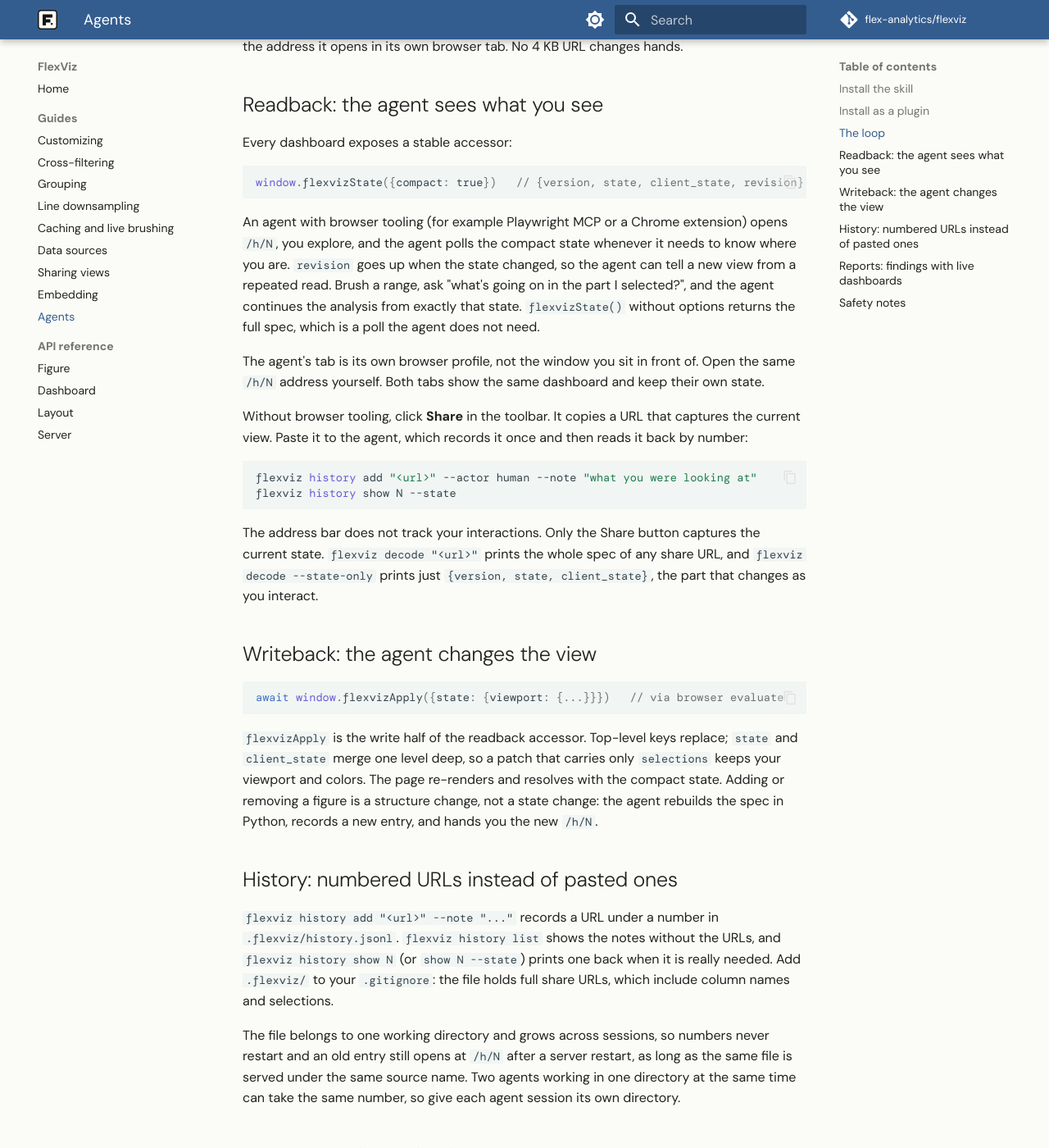
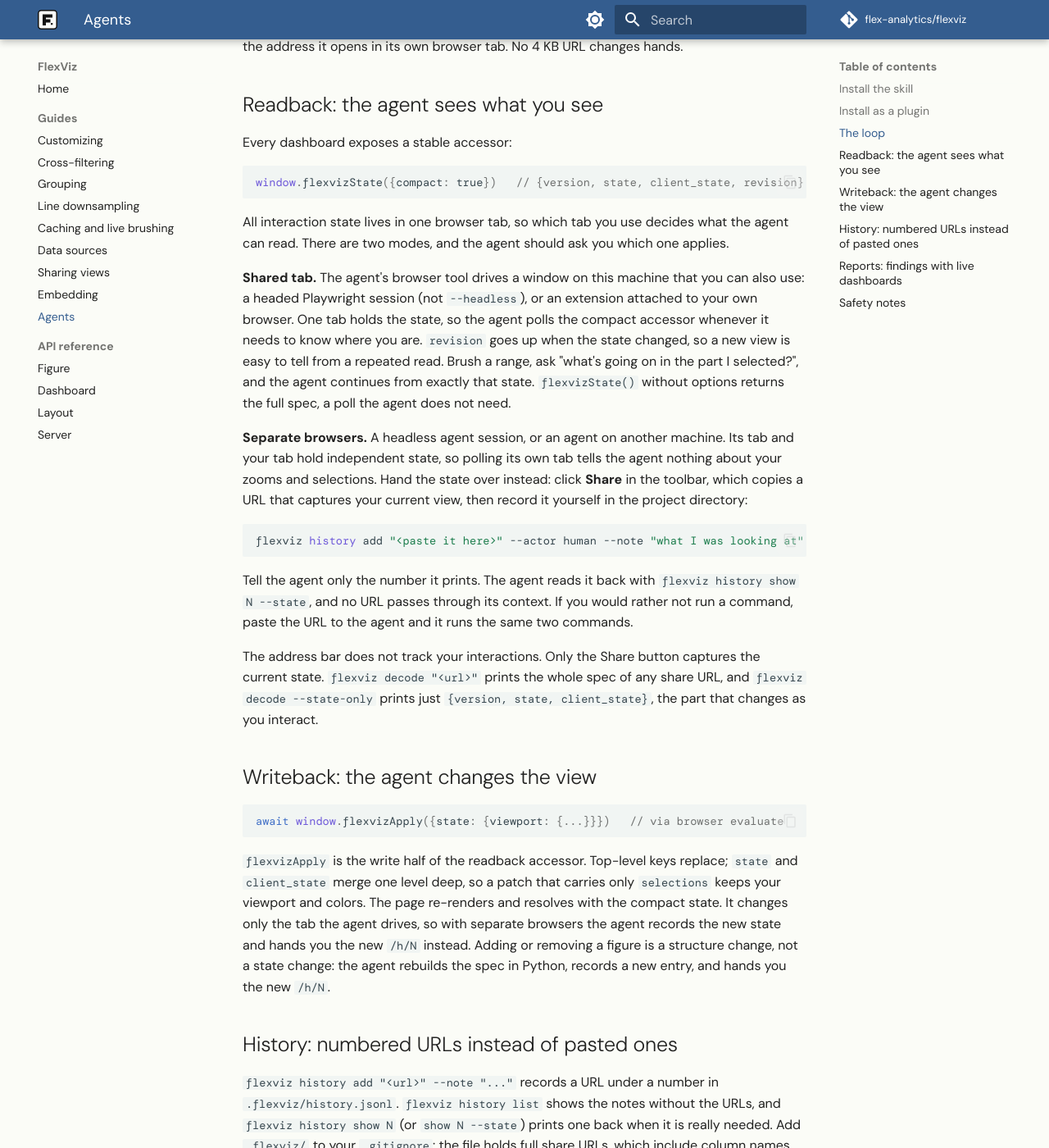
Before and after one commit to flex-analytics/flexviz, an MkDocs documentation site: the page built from docs/guides/ai-agents.md, in a window 1280 px wide and 1400 px high, scrolled down 1930 px. Shown: the whole window at 82% size. Built offline with MkDocs 1.6.1 and Material for MkDocs 9.7.7, drawn with Linux system fonts in a browser that asks for light colours; some web fonts are replaced; comment, search, counter and statistics services are not loaded; some of the changed text lies outside the part shown.

Commit message:
feat(history): record a state by entry and tell the readback modes apart

````diff
--- a/docs/guides/ai-agents.md
+++ b/docs/guides/ai-agents.md
@@ -102,26 +102,33 @@ Every dashboard exposes a stable accessor:
 window.flexvizState({compact: true})   // {version, state, client_state, revision}
 ```
 
-An agent with browser tooling (for example Playwright MCP or a Chrome
-extension) opens `/h/N`, you explore, and the agent polls the compact state
-whenever it needs to know where you are. `revision` goes up when the state
-changed, so the agent can tell a new view from a repeated read. Brush a
-range, ask "what's going on in the part I selected?", and the agent continues
-the analysis from exactly that state. `flexvizState()` without options
-returns the full spec, which is a poll the agent does not need.
+All interaction state lives in one browser tab, so which tab you use decides
+what the agent can read. There are two modes, and the agent should ask you
+which one applies.
 
-The agent's tab is its own browser profile, not the window you sit in front
-of. Open the same `/h/N` address yourself. Both tabs show the same dashboard
-and keep their own state.
+**Shared tab.** The agent's browser tool drives a window on this machine that
+you can also use: a headed Playwright session (not `--headless`), or an
+extension attached to your own browser. One tab holds the state, so the agent
+polls the compact accessor whenever it needs to know where you are.
+`revision` goes up when the state changed, so a new view is easy to tell from
+a repeated read. Brush a range, ask "what's going on in the part I selected?",
+and the agent continues from exactly that state. `flexvizState()` without
+options returns the full spec, a poll the agent does not need.
 
-Without browser tooling, click **Share** in the toolbar. It copies a URL that
-captures the current view. Paste it to the agent, which records it once and
-then reads it back by number:
+**Separate browsers.** A headless agent session, or an agent on another
+machine. Its tab and your tab hold independent state, so polling its own tab
+tells the agent nothing about your zooms and selections. Hand the state over
+instead: click **Share** in the toolbar, which copies a URL that captures your
+current view, then record it yourself in the project directory:
 
 ```bash
-flexviz history add "<url>" --actor human --note "what you were looking at"
-flexviz history show N --state
+flexviz history add "<paste it here>" --actor human --note "what I was looking at"
 ```
+
+Tell the agent only the number it prints. The agent reads it back with
+`flexviz history show N --state`, and no URL passes through its context. If
+you would rather not run a command, paste the URL to the agent and it runs the
+same two commands.
 
 The address bar does not track your interactions. Only the Share button
 captures the current state. `flexviz decode "<url>"` prints the whole spec of
@@ -137,7 +144,9 @@ await window.flexvizApply({state: {viewport: {...}}})   // via browser evaluate
 `flexvizApply` is the write half of the readback accessor. Top-level keys
 replace; `state` and `client_state` merge one level deep, so a patch that
 carries only `selections` keeps your viewport and colors. The page re-renders
-and resolves with the compact state. Adding or removing a figure is a
+and resolves with the compact state. It changes only the tab the agent drives,
+so with separate browsers the agent records the new state and hands you the new
+`/h/N` instead. Adding or removing a figure is a
 structure change, not a state change: the agent rebuilds the spec in Python,
 records a new entry, and hands you the new `/h/N`.
 
@@ -148,6 +157,11 @@ records a new entry, and hands you the new `/h/N`.
 URLs, and `flexviz history show N` (or `show N --state`) prints one back when
 it is really needed. Add `.flexviz/` to your `.gitignore`: the file holds full
 share URLs, which include column names and selections.
+
+A page cannot write that file, so an agent that reads your state back records
+it with `history.record_state(n, state, client_state)`. That reuses the figures
+of entry `n` and rewrites only the `spec=` value of its URL, so the host and
+port stay the ones the entry was served from.
 
 The file belongs to one working directory and grows across sessions, so
 numbers never restart and an old entry still opens at `/h/N` after a server
````
Also changed, not shown: Architecture.md (+18 -11 lines), CHANGELOG.md (+3 -1 lines), flexviz/skills/flexviz-explore/SKILL.md (+81 -91 lines), 2 other files.
